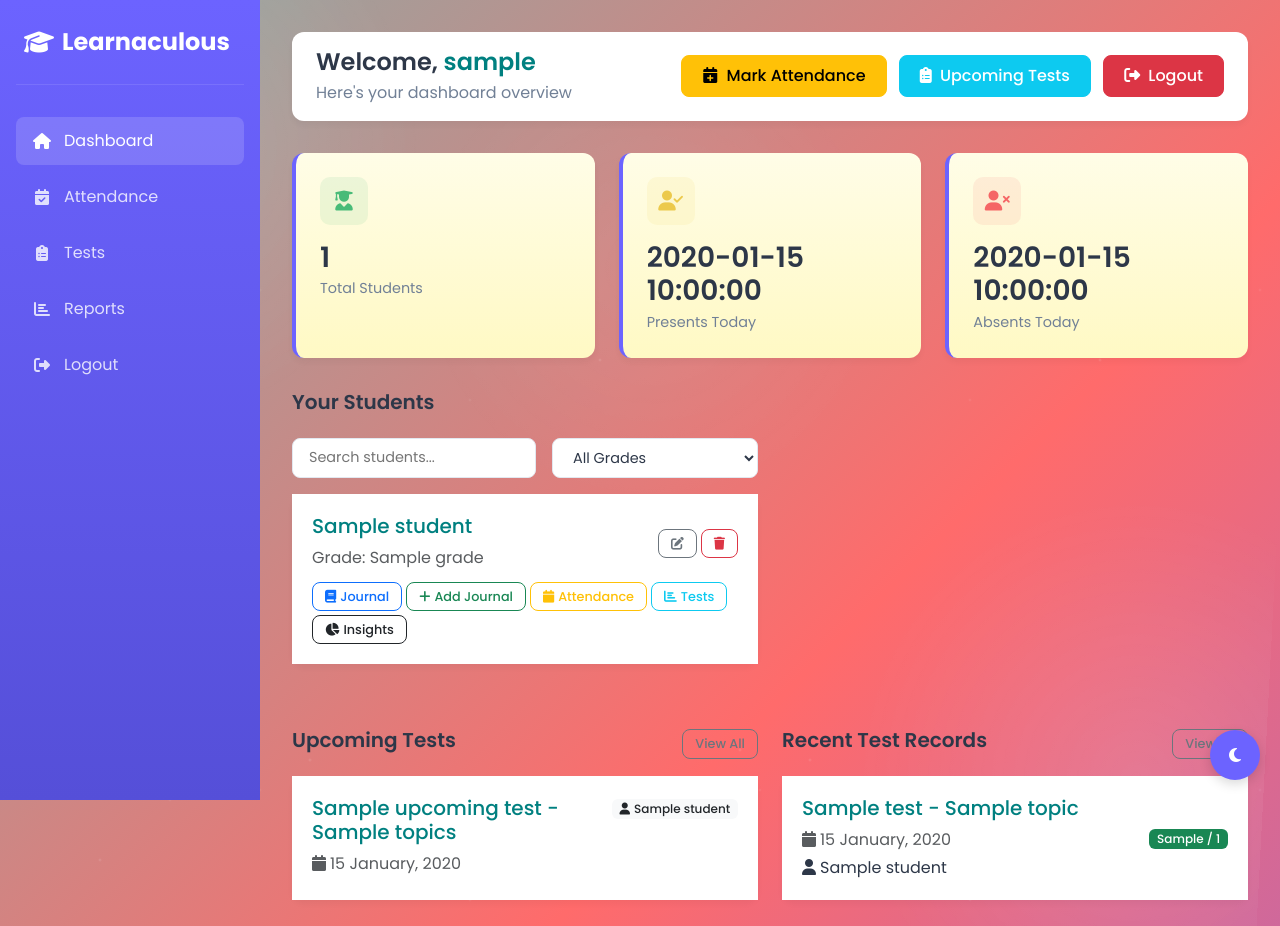
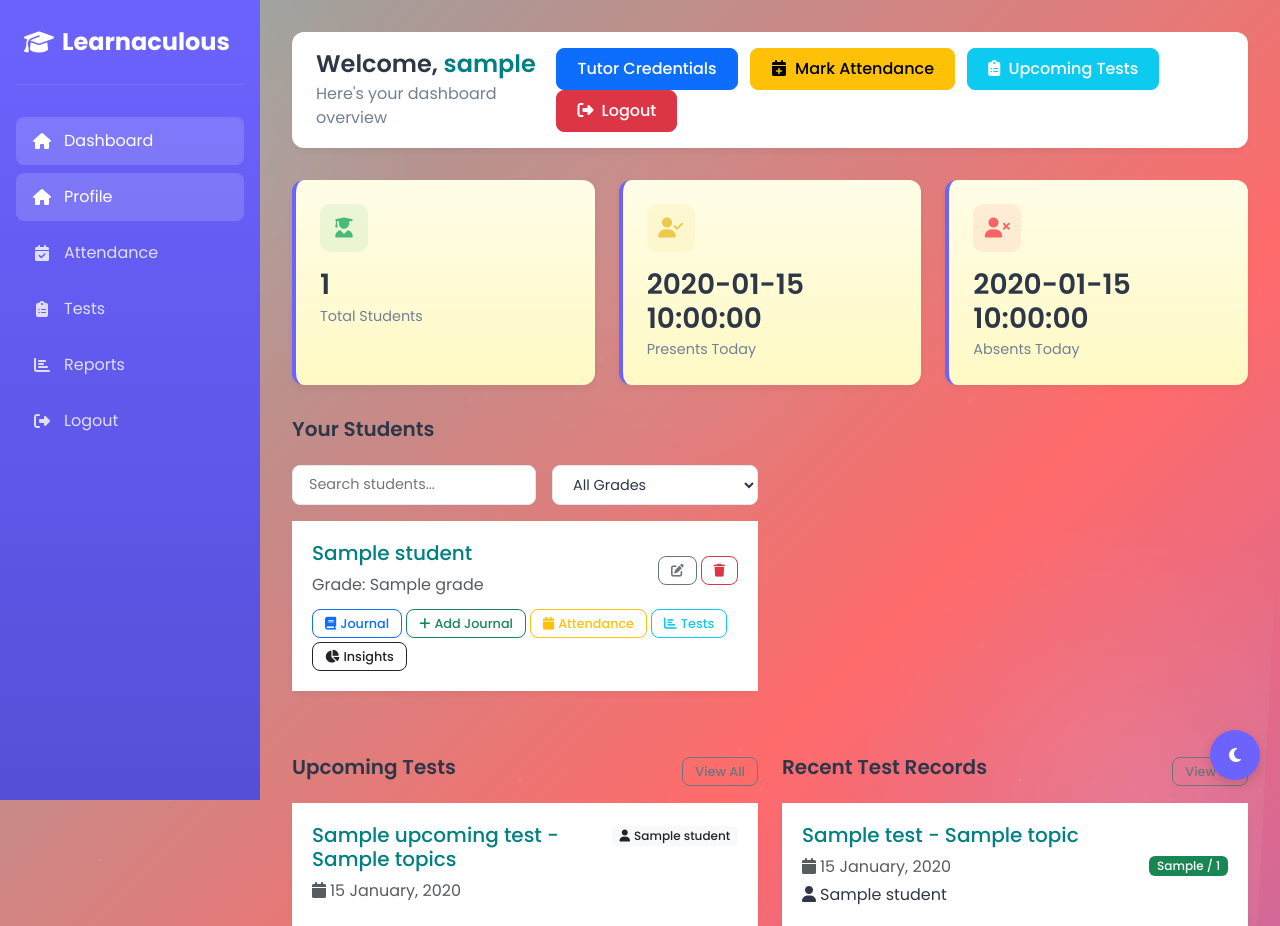
Before and after one commit to Yash-0620/tuition_center_fastapi, a FastAPI app: template templates/dashboard.html in a window 1280 px wide. Shown: the top 926 px of the page. Run offline with FastAPI, Linux system fonts and the light colour scheme; the template is opened without the code that fills it: most values are stand-ins (such as "Sample title", 1, 10 or a date in 2020).

Commit message:
Update dashboard.html

```diff
--- a/templates/dashboard.html
+++ b/templates/dashboard.html
@@ -141,8 +141,8 @@
             --primary-light: #a59dff;
             --primary-dark: #6C63FF;
             --secondary-color: #9c8cff;
-            --text-color: #E2E8F0;
-            --text-light: #A0AEC0;
+            --text-color: #0C213C;
+            --text-light: #2C2F33;
             --light-bg: #1A202C;
             --card-bg: #2D3748;
             --border-color: #4A5568;
@@ -571,6 +571,12 @@
             </a>
         </div>
         <div class="nav-item">
+            <a href="/user-profile" class="nav-link active">
+                <i class="fas fa-home"></i>
+                <span>Profile</span>
+            </a>
+        </div>
+        <div class="nav-item">
             <a href="/attendance" class="nav-link">
                 <i class="fas fa-calendar-check"></i>
                 <span>Attendance</span>
@@ -613,6 +619,7 @@
             <p>Here's your dashboard overview</p>
         </div>
         <div class="header-actions">
+            <a href="/tutor-credentials" class="btn btn-primary">Tutor Credentials</a>
             <a href="/attendance" class="btn btn-warning"><i class="fas fa-calendar-plus me-1"></i> Mark Attendance</a>
             <a href="/upcoming-tests" class="btn btn-info text-white"><i class="fas fa-clipboard-list me-1"></i> Upcoming Tests</a>
             <a href="/logout" class="btn btn-danger"><i class="fas fa-sign-out-alt me-1"></i> Logout</a>
```
